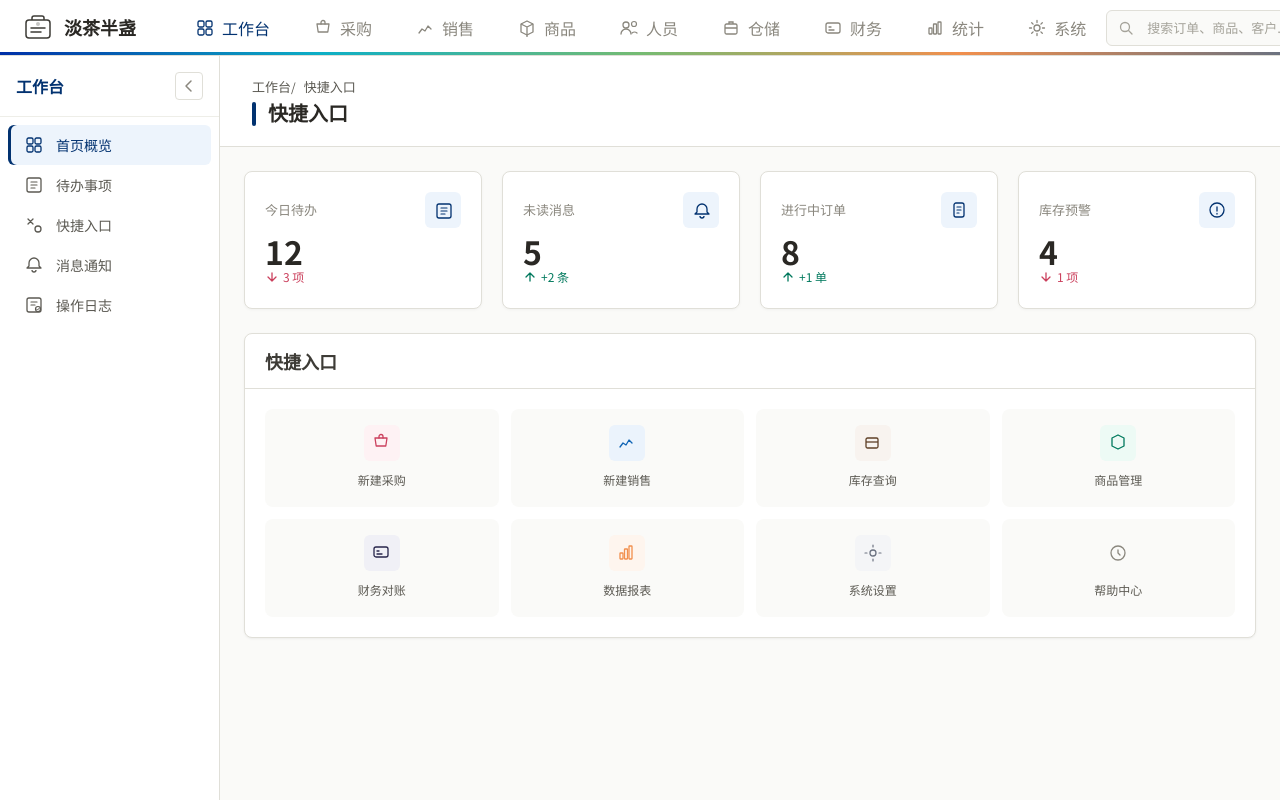
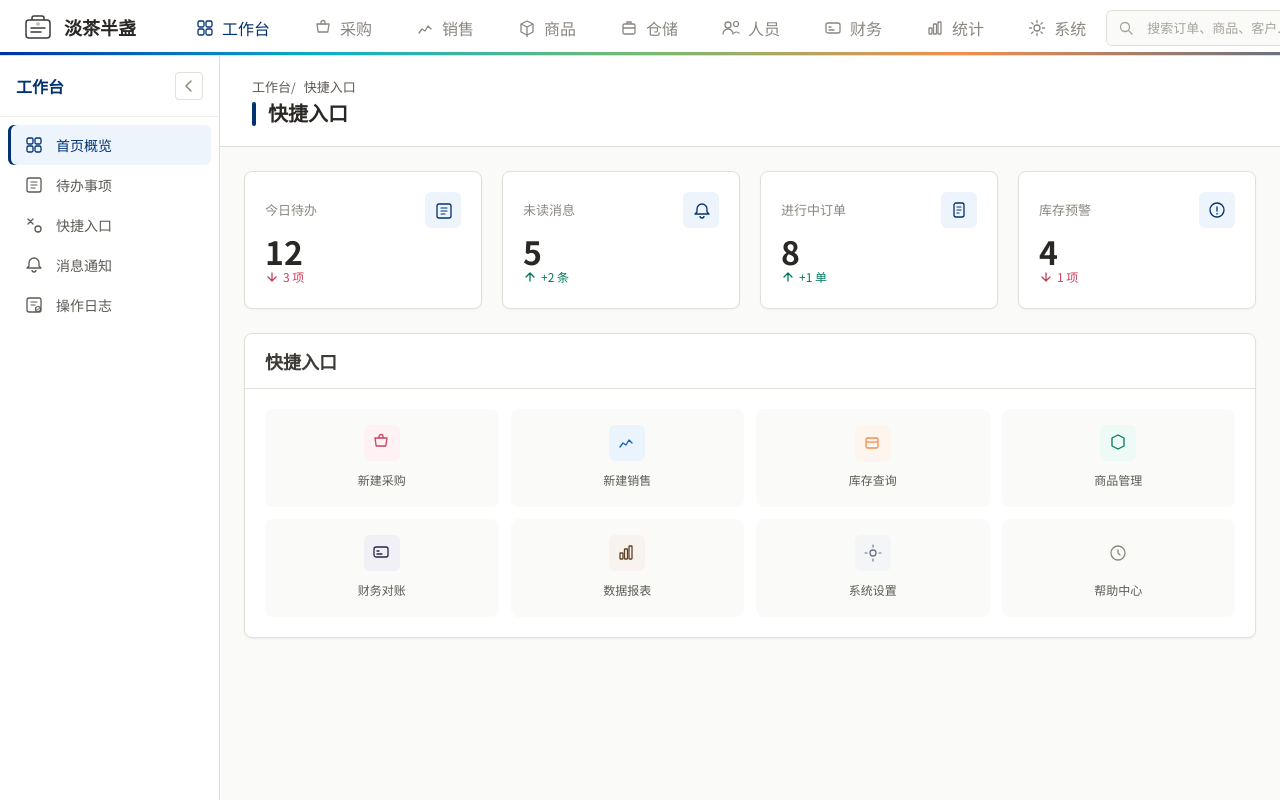
Before and after one commit to zsdxtw/dcbztea-buddy, a React (Vite) app: page /dashboard/shortcuts in a window 1280 px wide. Shown: the top 800 px of the page. Built offline with nearby package versions, Linux system fonts and the light colour scheme.

Commit message:
feat: 拉取并理解项目文件
Co-authored-by: traeagent <traeagent@users.noreply.github.com>

```diff
--- a/src/data/modules.tsx
+++ b/src/data/modules.tsx
@@ -334,8 +334,8 @@ export const TOPNAV_TABS: Array<{ key: ModuleKey; label: string; icon: React.Rea
   { key: ModuleKey.PURCHASE, label: '采购', icon: <PurchaseTabIcon /> },
   { key: ModuleKey.SALES, label: '销售', icon: <SalesTabIcon /> },
   { key: ModuleKey.PRODUCT, label: '商品', icon: <ProductTabIcon /> },
+  { key: ModuleKey.INVENTORY, label: '仓储', icon: <InventoryTabIcon /> },
   { key: ModuleKey.PERSONNEL, label: '人员', icon: <PersonnelTabIcon /> },
-  { key: ModuleKey.INVENTORY, label: '仓储', icon: <InventoryTabIcon /> },
   { key: ModuleKey.FINANCE, label: '财务', icon: <FinanceTabIcon /> },
   { key: ModuleKey.STATISTICS, label: '统计', icon: <StatisticsTabIcon /> },
   { key: ModuleKey.SETTINGS, label: '系统', icon: <SettingsTabIcon /> },
--- a/src/tokens/index.css
+++ b/src/tokens/index.css
@@ -50,11 +50,11 @@
   --color-module-sales-darkest: #093F7D;
   --color-module-sales-secondary: #CB405D; --color-module-sales-secondary-light: #FEF2F4;
 
-  /* ── 模块色（仓储）主色 #5F4027 + 辅色 #FED6B8 ── */
-  --color-module-inventory-lightest: #F8F3EF; --color-module-inventory-light: #EFE6DB;
-  --color-module-inventory-base: #5F4027; --color-module-inventory-dark: #4F3520;
-  --color-module-inventory-darkest: #3A2618;
-  --color-module-inventory-secondary: #FED6B8; --color-module-inventory-secondary-light: #FFF4EE;
+  /* ── 模块色（仓储）主色 #F18F4D + 辅色 #363636 ── */
+  --color-module-inventory-lightest: #FEF5EE; --color-module-inventory-light: #FDE8D6;
+  --color-module-inventory-base: #F18F4D; --color-module-inventory-dark: #D87D3F;
+  --color-module-inventory-darkest: #B5622A;
+  --color-module-inventory-secondary: #363636; --color-module-inventory-secondary-light: #E8E8E8;
 
   /* ── 模块色（商品）主色 #01795D + 辅色 #FD742D ── */
   --color-module-product-lightest: #EDFAF5; --color-module-product-light: #D0F4E6;
@@ -68,11 +68,11 @@
   --color-module-finance-darkest: #161530;
   --color-module-finance-secondary: #7BA6D1; --color-module-finance-secondary-light: #E8EFF7;
 
-  /* ── 模块色（统计）主色 #F18F4D + 辅色 #363636 ── */
-  --color-module-statistics-lightest: #FEF5EE; --color-module-statistics-light: #FDE8D6;
-  --color-module-statistics-base: #F18F4D; --color-module-statistics-dark: #D87D3F;
-  --color-module-statistics-darkest: #B5622A;
-  --color-module-statistics-secondary: #363636; --color-module-statistics-secondary-light: #E8E8E8;
+  /* ── 模块色（统计）主色 #5F4027 + 辅色 #FED6B8 ── */
+  --color-module-statistics-lightest: #F8F3EF; --color-module-statistics-light: #EFE6DB;
+  --color-module-statistics-base: #5F4027; --color-module-statistics-dark: #4F3520;
+  --color-module-statistics-darkest: #3A2618;
+  --color-module-statistics-secondary: #FED6B8; --color-module-statistics-secondary-light: #FFF4EE;
 
   /* ── 模块色（设置） ── */
   --color-module-settings-lightest: #F4F5F7; --color-module-settings-light: #E5E7EB;
```
Also changed, not shown: .trae/rules/project_rules.md.
